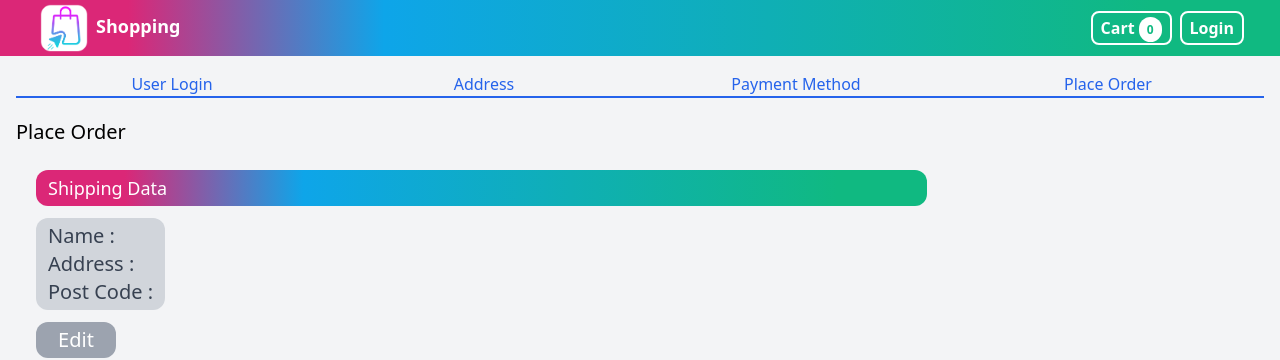
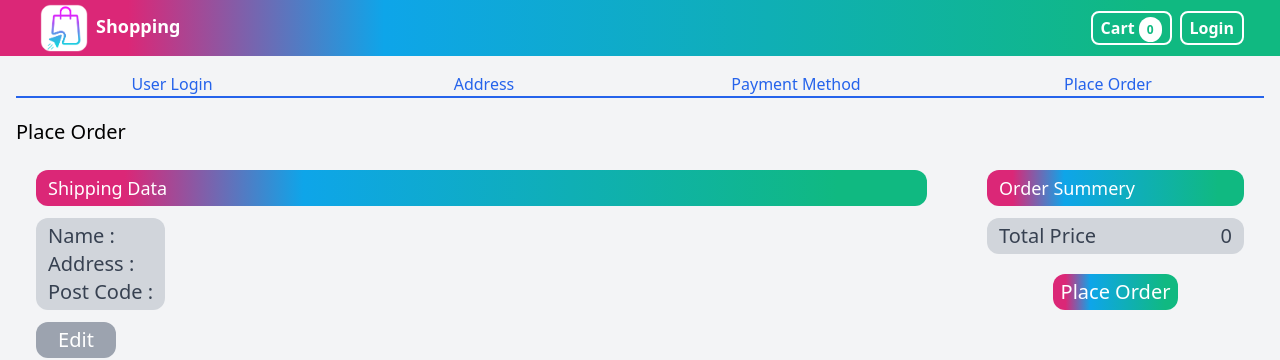
Before and after one commit to Mehranlip/Shopping-NextJs-Express, a Next.js app: page /placeorder in a window 1280 px wide. Shown: the top 360 px of the page. Built offline with nearby package versions, Linux system fonts and the light colour scheme; no server answers.

Commit message:
add summery

```diff
--- a/pages/placeorder.js
+++ b/pages/placeorder.js
@@ -88,6 +88,24 @@ function Placeorder() {
 
                     </div>
                 </div>
+                <div className='p-5'>
+                    <h2 className='text-lg w-auto px-3 py-1 text-white  rounded-xl bg-gradient-to-r  from-pink-600 from-10% via-sky-500 via-30% to-emerald-500 to-90%'>Order Summery</h2>
+                    <ul>
+                        <li>
+                            <div className=' flex justify-between  px-3  mt-3  py-1 text-gray-700  text-xl rounded-xl bg-gray-300 '>
+                                <div>Total Price</div>
+                                <div>
+                                    {cartItems.reduce((acc, cur) => acc + cur.qty * cur.price, 0)}
+                                </div>
+                            </div>
+                        </li>
+                        <li className='text-center'>
+                            <button className=' w-fitt text-center px-2 py-1 mt-5 text-white  text-xl rounded-xl bg-gradient-to-r  from-pink-600 from-10% via-sky-500 via-30% to-emerald-500 to-90%'>
+                                Place Order
+                            </button>
+                        </li>
+                    </ul>
+                </div>
             </div>
         </Layout>
     )
```
